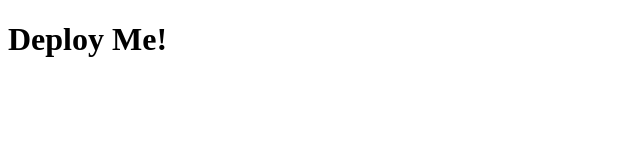
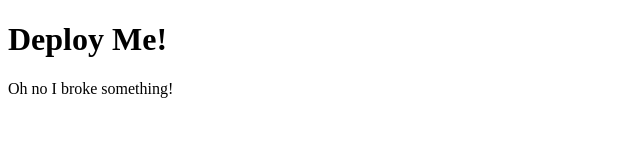
Before and after one commit to justinvoelkel/deploy-tests, a website: page index.html in a window 1280 px wide. Shown: the whole page, without its empty margins (0-640 px from the left). Drawn offline with Linux system fonts and the light colour scheme.

Commit message:
adding a breaking change

```diff
--- a/index.html
+++ b/index.html
@@ -8,5 +8,6 @@
 </head>
 <body>
     <h1>Deploy Me!</h1>
+    <p>Oh no I broke something!</p>
 </body>
 </html>
```
